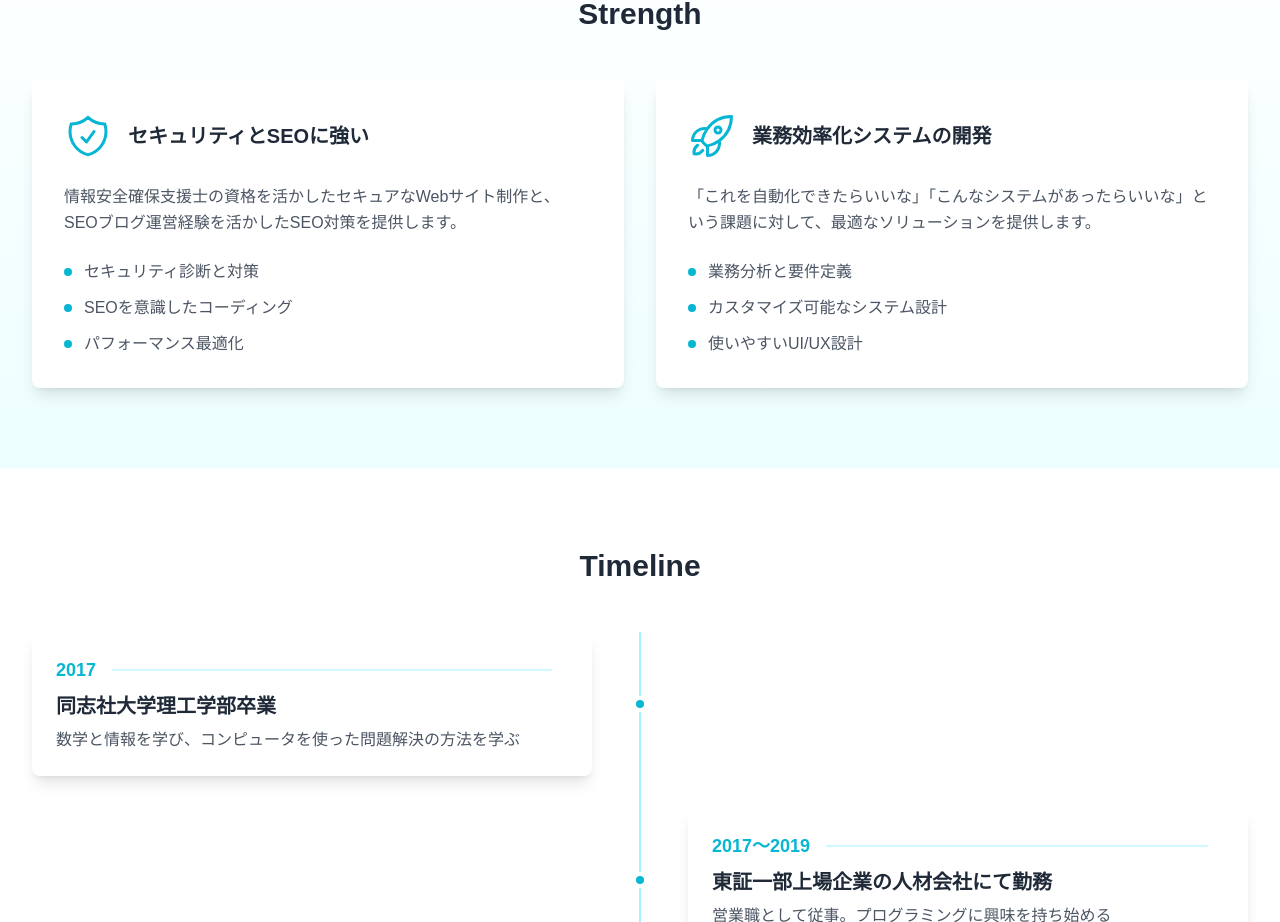
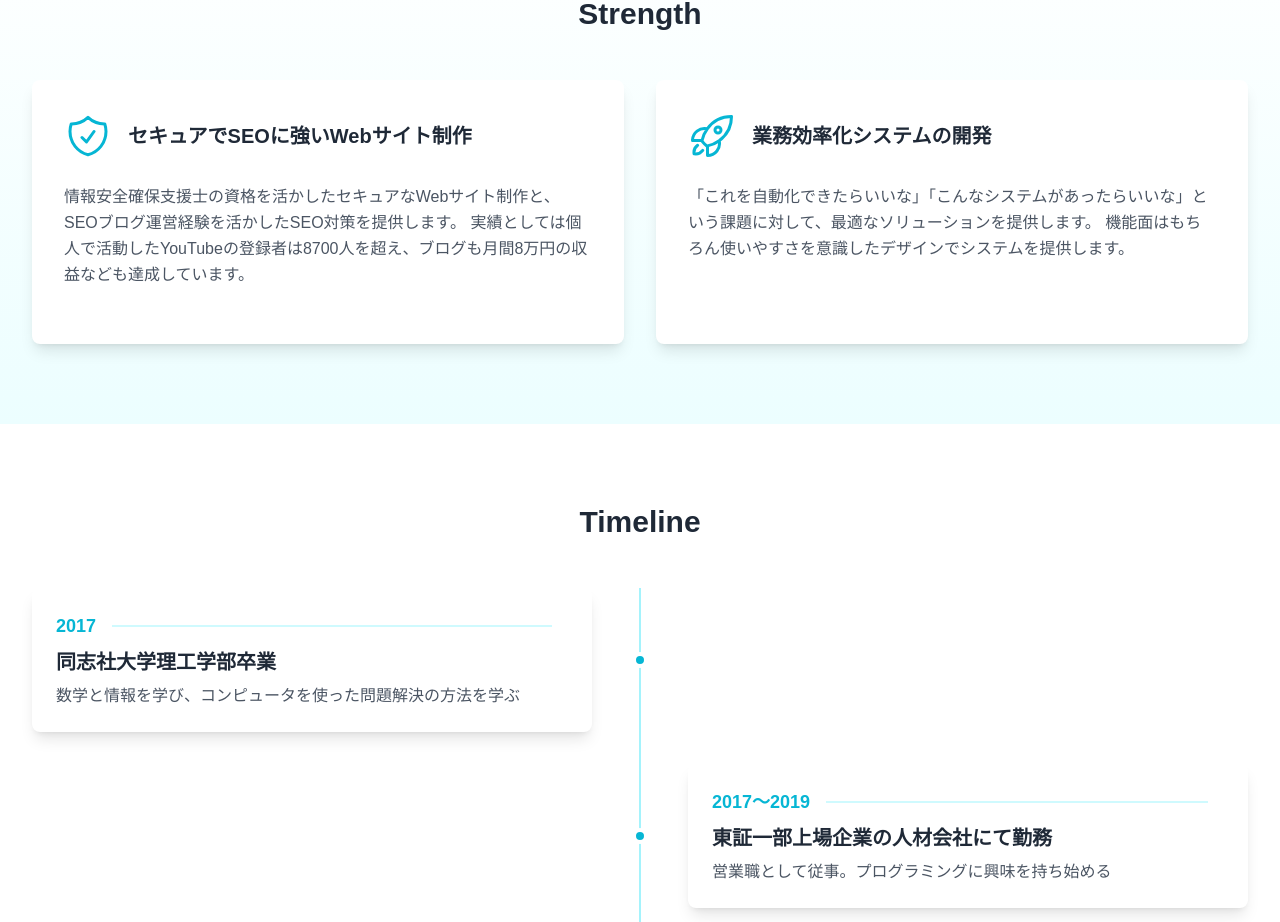
Before and after one commit to non-dev777/non_portfolio, a Next.js app: page / in a window 1280 px wide. Shown: the part 1640-2562 px from the top of the page. Built offline with nearby package versions, Linux system fonts and the light colour scheme.

Commit message:
✨ Refactor Strength component with more descriptive content and remove points list

```diff
--- a/app/components/Strength.tsx
+++ b/app/components/Strength.tsx
@@ -7,25 +7,19 @@ const Strength = () => {
   const strengths = [
     {
       icon: ShieldCheckIcon,
-      title: "セキュリティとSEOに強い",
+      title: "セキュアでSEOに強いWebサイト制作",
       description:
-        "情報安全確保支援士の資格を活かしたセキュアなWebサイト制作と、SEOブログ運営経験を活かしたSEO対策を提供します。",
-      points: [
-        "セキュリティ診断と対策",
-        "SEOを意識したコーディング",
-        "パフォーマンス最適化",
-      ],
+        "情報安全確保支援士の資格を活かしたセキュアなWebサイト制作と、SEOブログ運営経験を活かしたSEO対策を提供します。" +
+        "\n\n" +
+        "実績としては個人で活動したYouTubeの登録者は8700人を超え、ブログも月間8万円の収益なども達成しています。",
     },
     {
       icon: RocketLaunchIcon,
       title: "業務効率化システムの開発",
       description:
-        "「これを自動化できたらいいな」「こんなシステムがあったらいいな」という課題に対して、最適なソリューションを提供します。",
-      points: [
-        "業務分析と要件定義",
-        "カスタマイズ可能なシステム設計",
-        "使いやすいUI/UX設計",
-      ],
+        "「これを自動化できたらいいな」「こんなシステムがあったらいいな」という課題に対して、最適なソリューションを提供します。" +
+        "\n\n" +
+        "機能面はもちろん使いやすさを意識したデザインでシステムを提供します。",
     },
   ];
 
@@ -85,18 +79,6 @@ const Strength = () => {
               <p className="text-gray-600 mb-6 leading-relaxed">
                 {strength.description}
               </p>
-
-              <ul className="space-y-3">
-                {strength.points.map((point, pointIndex) => (
-                  <li
-                    key={pointIndex}
-                    className="flex items-center text-gray-600"
-                  >
-                    <span className="h-2 w-2 bg-cyan-500 rounded-full mr-3" />
-                    {point}
-                  </li>
-                ))}
-              </ul>
             </motion.div>
           ))}
         </motion.div>
```
